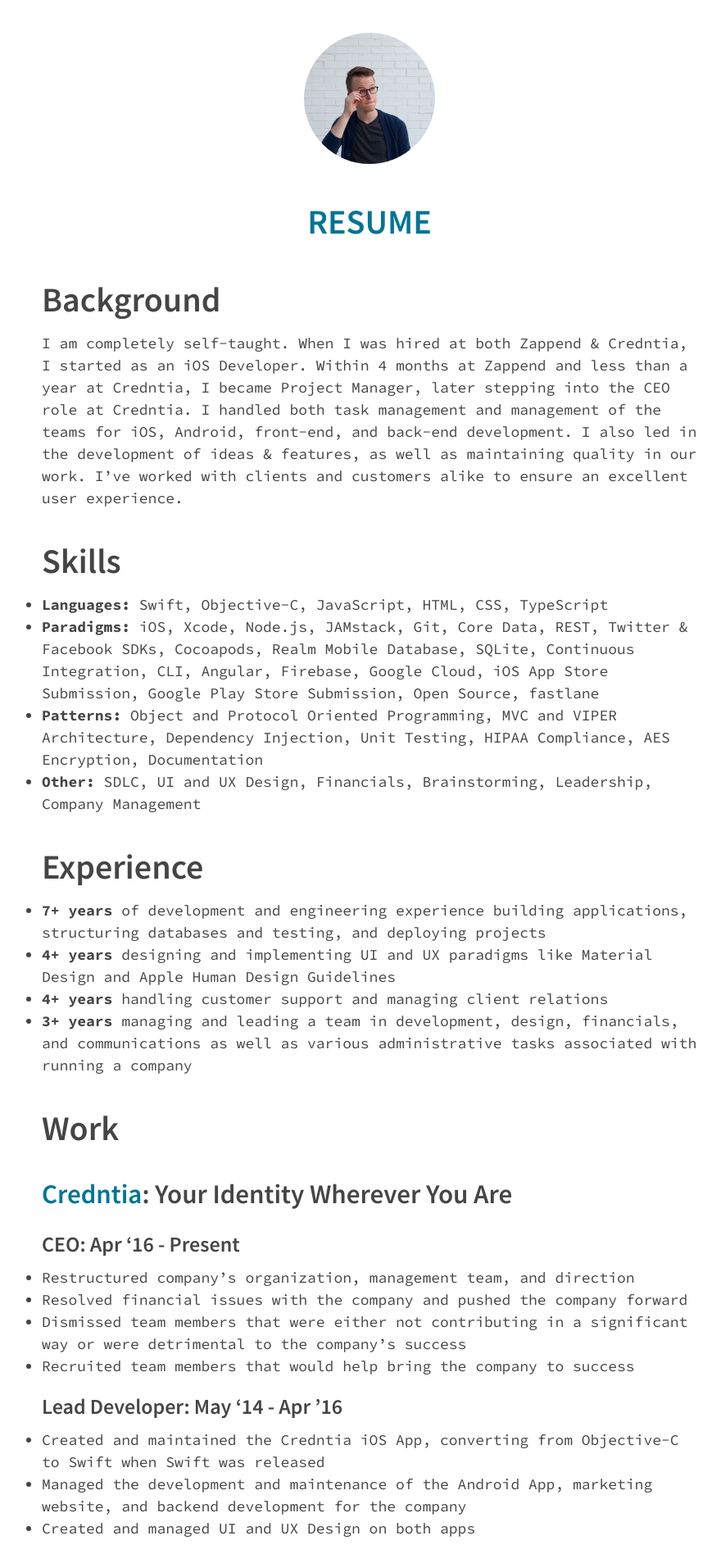
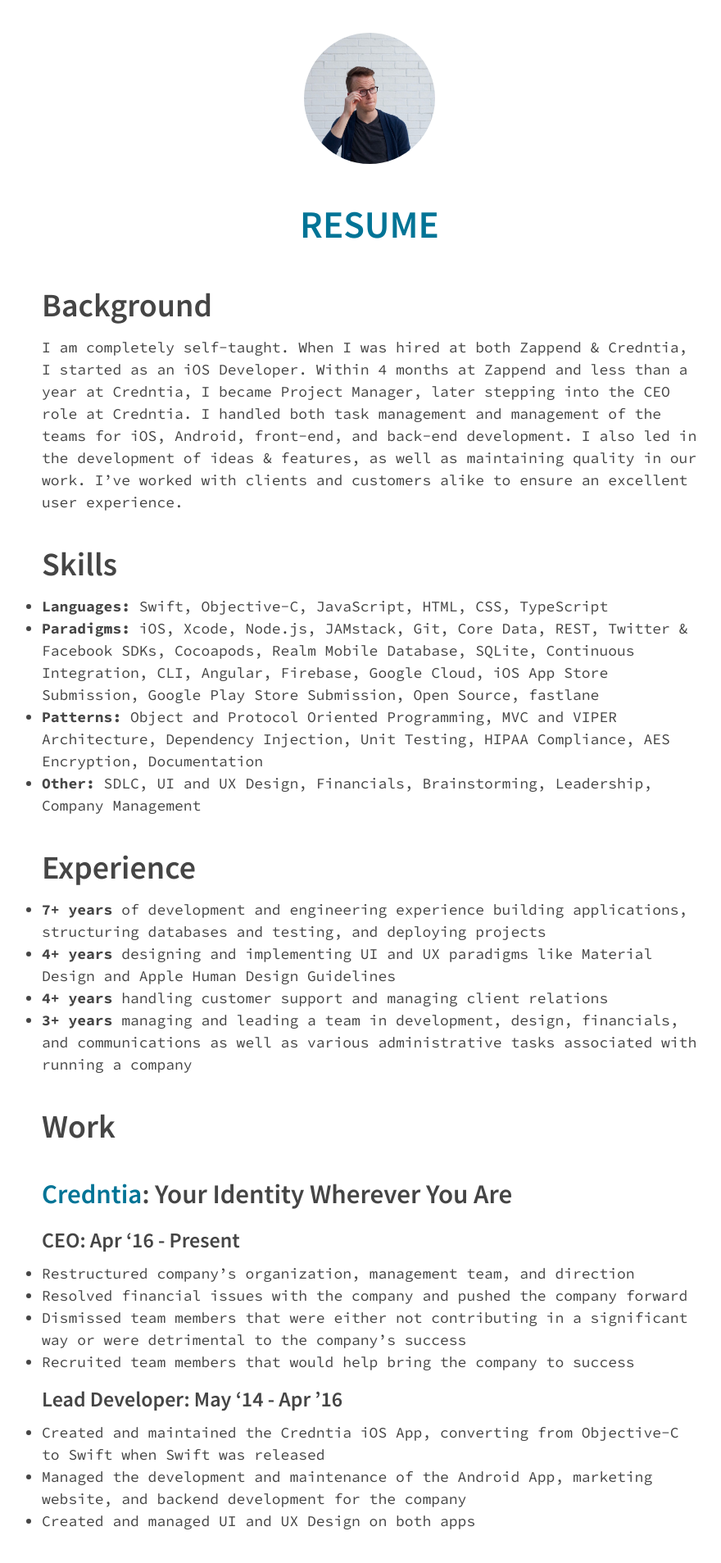
Before and after one commit to codytwinton/codytwinton.github.io, a Jekyll site: the page built from resume.markdown, in a window 1280 px wide. Shown: the top 1907 px of the page at 82% size, without its empty margins (189-1069 px from the left). Built offline with Jekyll 4.4.1, drawn with Linux system fonts in a browser that asks for light colours; some of the changed text lies outside the part shown.

Commit message:
Fine tuning to the css

```diff
--- a/_includes/footer.html
+++ b/_includes/footer.html
@@ -1,5 +1,4 @@
 <footer class="content-wrapper main-footer">
-  <hr>
   <ul class="main-footer-list">
     <li class="contact-list-item">
         {% for my_page in site.pages %} {% if my_page.is_footer_page && my_page.title %}
@@ -9,14 +8,21 @@
     </li>
 
     <li class="contact-list-item">
-        {% for item in site.data.info.contacts %}
+        {% for item in site.data.info.column1 %}
             <a href={{ item.url | append: item.username | escape }} class="contact-list" alt={{ item.title | escape }} target="_blank">{{ item.title }}</a>
             <br>
         {% endfor %}
     </li>
 
     <li class="contact-list-item">
-        {% for item in site.data.info.socials %}
+        {% for item in site.data.info.column2 %}
+            <a href={{ item.url | append: item.username | escape }} class="contact-list" alt={{ item.title | escape }} target="_blank">{{ item.title }}</a>
+            <br>
+        {% endfor %}
+    </li>
+
+    <li class="contact-list-item">
+        {% for item in site.data.info.column3 %}
             <a href={{ item.url | append: item.username | escape }} class="contact-list" alt={{ item.title | escape }} target="_blank">{{ item.title }}</a>
             <br>
         {% endfor %}
--- a/styles/_base.scss
+++ b/styles/_base.scss
@@ -53,8 +53,8 @@
   -font-smoothing: antialiased;
   -moz-osx-font-smoothing: grayscale;
   overflow-x: hidden;
-  margin-left: 20px;
-  margin-right: 20px;
+  margin-left: 40px;
+  margin-right: 40px;
 }
 
 a {
@@ -74,6 +74,10 @@
   text-align: center;
   text-transform: uppercase;
   color: $color-primary;
+
+  h1 {
+    font-size: $font-size-title;
+  }
 }
 
 footer {
@@ -105,12 +109,12 @@
 
 h2 {
   font-size: $font-size-h2;
-  margin: 24px 0px 0px;
+  margin: 28px 0px 0px;
 }
 
 h3 {
   font-size: $font-size-h3;
-  margin: 16px 0px 0px;
+  margin: 12px 0px 0px;
 }
 
 h4 {
--- a/styles/_layout.scss
+++ b/styles/_layout.scss
@@ -24,6 +24,8 @@
 
 li.contact-list-item {
     float: left;
-    margin: 16px 60px;
+    margin-right: 40px;
     list-style: none;
+    margin-top: 40px;
+    margin-bottom: 20px;
 }
--- a/styles/_variables.scss
+++ b/styles/_variables.scss
@@ -14,7 +14,9 @@
 $font-size-offset: 7;
 
 $font-size-header: 40px;
-$font-size-h1: $font-size-header - ($font-size-offset * 0) + 2;
+
+$font-size-title: $font-size-header + ($font-size-offset * 1);
+$font-size-h1: $font-size-header - ($font-size-offset * 0);
 $font-size-h2: $font-size-header - ($font-size-offset * 1);
 $font-size-h3: $font-size-header - ($font-size-offset * 2);
 $font-size-h4: $font-size-header - ($font-size-offset * 3);
```
Also changed, not shown: _data/info.yml (+10 -8 lines).
